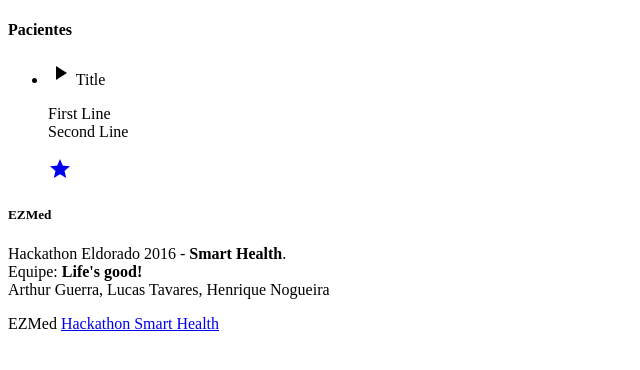
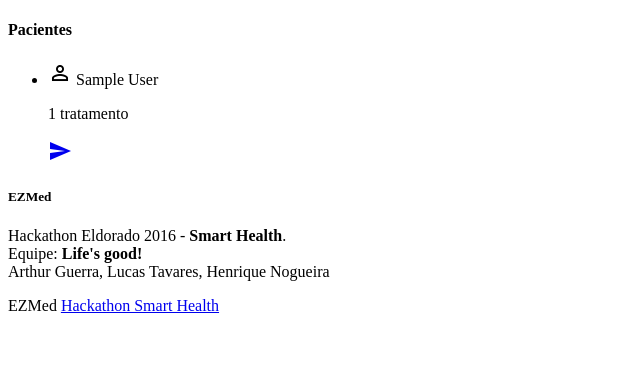
Before and after one commit to lucaskt/blahalahabla, a Django app: a page that uses TYP/core/templates/core/patients.html in a window 1280 px wide. Shown: the part 172-542 px from the top of the page, without its empty margins (0-640 px from the left). Run offline with Django 3.2, Linux system fonts and the light colour scheme; tables that the repository leaves empty hold one stand-in row (values such as "Sample post").

Commit message:
Finished patients page.

```diff
--- a/TYP/core/models.py
+++ b/TYP/core/models.py
@@ -32,6 +32,7 @@ class Doctor(models.Model):
 class Medicine(models.Model):
     name = models.CharField(max_length=128)
     tag = models.CharField(max_length=128, unique=True)
+    dosage = models.CharField(max_length=128, default="")
 
     created_at = models.DateTimeField(auto_now_add=True)
     updated_at = models.DateTimeField(auto_now=True)
@@ -40,9 +41,9 @@ class Medicine(models.Model):
         return self.name
 
 class RecurringTreatment(models.Model):
-    patient = models.ForeignKey('Patient', related_name='recurrent_treatments')
-    doctor = models.ForeignKey('Doctor', related_name='recurrent_treatments')
-    medicine = models.ForeignKey('Medicine', related_name='recurrent_treatments')
+    patient = models.ForeignKey('Patient', related_name='treatments')
+    doctor = models.ForeignKey('Doctor', related_name='treatments')
+    medicine = models.ForeignKey('Medicine', related_name='treatments')
     shots = models.IntegerField(default=0)
 
     time_interval = models.IntegerField(default=0)
--- a/TYP/core/templates/core/patients.html
+++ b/TYP/core/templates/core/patients.html
@@ -12,14 +12,16 @@
 
         {% for patient in patients %}
         <li class="collection-item avatar">
-            <i class="material-icons circle red">play_arrow</i>
-            <span class="title">Title</span>
+            <i class="material-icons circle light-blue">perm_identity</i>
+            <span class="title">{{ patient.first_name }} {{ patient.last_name }}</span>
 
-            <p>First Line <br>
-                Second Line
+            <p>
+                {{ patient.treatments.all|length }} tratamento{{ patient.treatments.all|length|pluralize }}
             </p>
-            <a href="#!" class="secondary-content"><i class="material-icons">grade</i></a>
+            <a href="#!" class="secondary-content"><i class="material-icons">send</i></a>
         </li>
+        {% empty %}
+            <p>Não há pacientes cadastrados.</p>
         {% endfor %}
     </ul>
 
```
